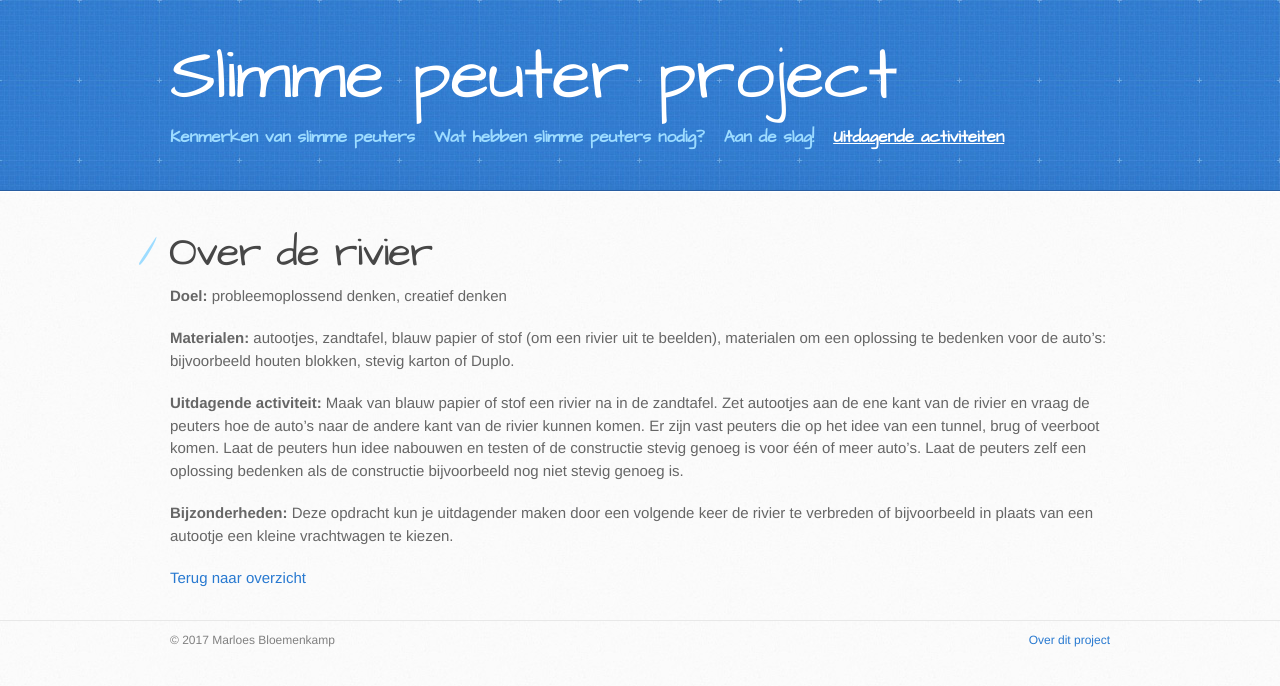
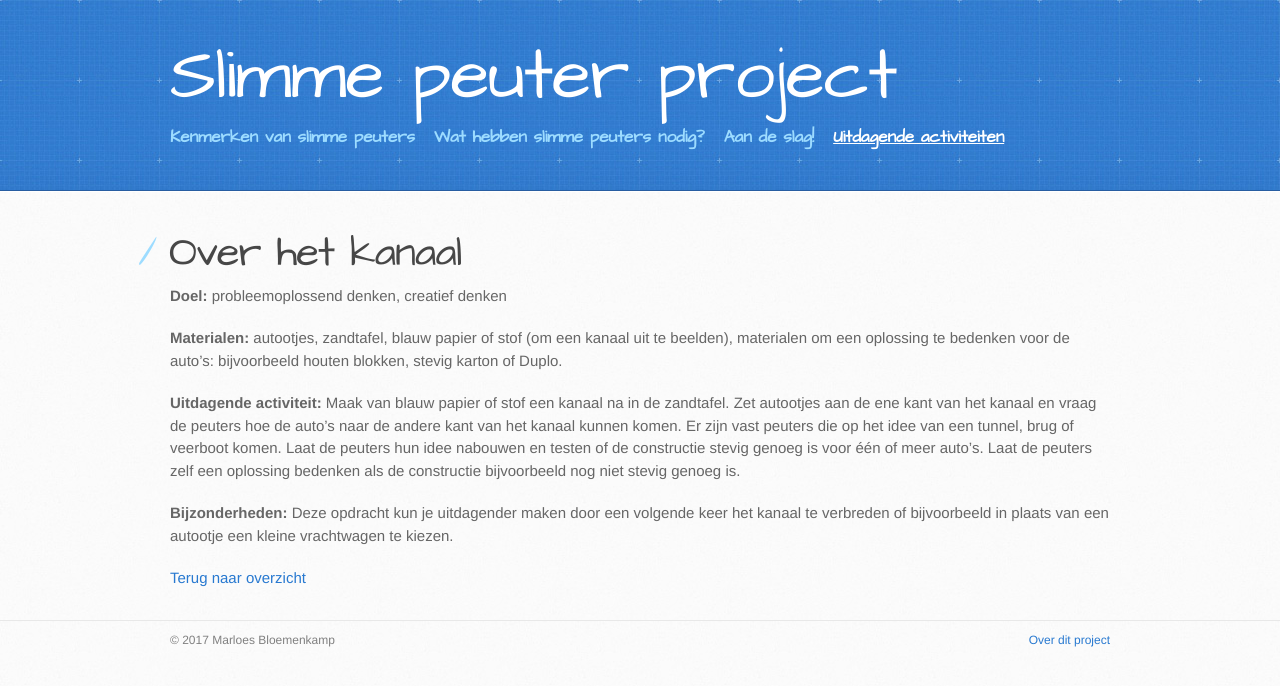
Before and after one commit to marloesbloemenkamp/marloesbloemenkamp.github.io, a Jekyll site: the page built from activiteiten/over_de_rivier.md, in a window 1280 px wide. Shown: the top 686 px of the page. Built offline with Jekyll 4.4.1, drawn with Linux system fonts in a browser that asks for light colours.

Commit message:
Rivier --> kanaal

```diff
--- a/activiteiten/over_de_rivier.md
+++ b/activiteiten/over_de_rivier.md
@@ -1,16 +1,20 @@
 ---
 layout: activiteiten
-title: Over de rivier
+title: Over het kanaal
 permalink: activiteiten/over_de_rivier/
 menu_index: 1
 parent: activiteiten
-tags: [probleemoplossend denken, creatief denken, bouwen]
+tags:
+  - probleemoplossend denken
+  - creatief denken
+  - bouwen
+published: true
 ---
 
 **Doel:** probleemoplossend denken, creatief denken
 
-**Materialen:** autootjes, zandtafel, blauw papier of stof (om een rivier uit te beelden), materialen om een oplossing te bedenken voor de auto’s: bijvoorbeeld houten blokken, stevig karton of Duplo.
+**Materialen:** autootjes, zandtafel, blauw papier of stof (om een kanaal uit te beelden), materialen om een oplossing te bedenken voor de auto’s: bijvoorbeeld houten blokken, stevig karton of Duplo.
 
-**Uitdagende activiteit:** Maak van blauw papier of stof een rivier na in de zandtafel. Zet autootjes aan de ene kant van de rivier en vraag de peuters hoe de auto’s naar de andere kant van de rivier kunnen komen. Er zijn vast peuters die op het idee van een tunnel, brug of veerboot komen. Laat de peuters hun idee nabouwen en testen of de constructie stevig genoeg is voor één of meer auto’s. Laat de peuters zelf een oplossing bedenken als de constructie bijvoorbeeld nog niet stevig genoeg is.
+**Uitdagende activiteit:** Maak van blauw papier of stof een kanaal na in de zandtafel. Zet autootjes aan de ene kant van het kanaal en vraag de peuters hoe de auto’s naar de andere kant van het kanaal kunnen komen. Er zijn vast peuters die op het idee van een tunnel, brug of veerboot komen. Laat de peuters hun idee nabouwen en testen of de constructie stevig genoeg is voor één of meer auto’s. Laat de peuters zelf een oplossing bedenken als de constructie bijvoorbeeld nog niet stevig genoeg is.
 
-**Bijzonderheden:** Deze opdracht kun je uitdagender maken door een volgende keer de rivier te verbreden of bijvoorbeeld in plaats van een autootje een kleine vrachtwagen te kiezen.
+**Bijzonderheden:** Deze opdracht kun je uitdagender maken door een volgende keer het kanaal te verbreden of bijvoorbeeld in plaats van een autootje een kleine vrachtwagen te kiezen.
```
